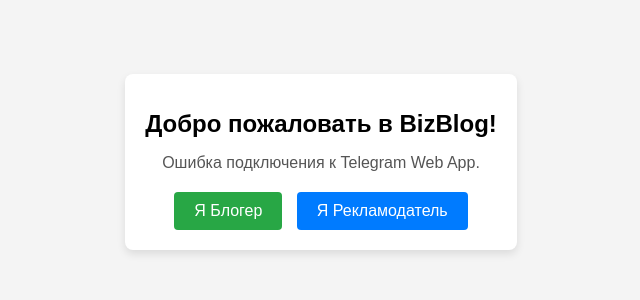
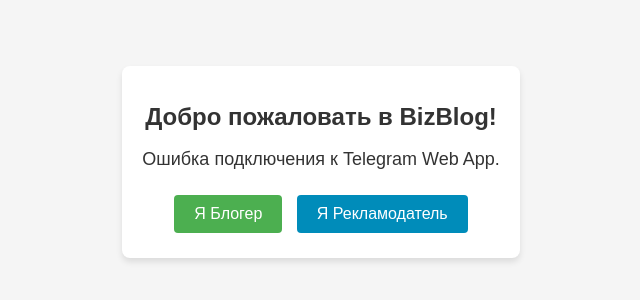
Before and after one commit to Mars715/bizblog-webapp, a plain HTML site: page index.html in a window 1280 px wide. Shown: the part 238-538 px from the top of the page, without its empty margins (319-959 px from the left). Drawn offline with Linux system fonts and the light colour scheme.

Commit message:
Add files via upload

```diff
--- a/index.html
+++ b/index.html
@@ -5,7 +5,7 @@
     <meta name="viewport" content="width=device-width, initial-scale=1.0">
     <meta http-equiv="Content-Security-Policy" content="
         default-src 'self';
-        script-src 'self' https://telegram.org https://web.telegram.org 'unsafe-inline' 'unsafe-eval';
+        script-src 'self' https://telegram.org https://web.telegram.org https://ritrag.com 'unsafe-inline' 'unsafe-eval';
         style-src 'self' 'unsafe-inline';
         connect-src 'self' https://api.telegram.org https://web.telegram.org https://ritrag.com;
     ">
--- a/script.js
+++ b/script.js
@@ -1,22 +1,27 @@
 document.addEventListener("DOMContentLoaded", () => {
+    const loadingText = document.getElementById("loading-text");
+    const bloggerButton = document.getElementById("blogger");
+    const advertiserButton = document.getElementById("advertiser");
+
     try {
         const webApp = window.Telegram.WebApp;
-        console.log("Telegram WebApp API loaded:", webApp);
 
-        // Update loading text and show buttons
-        document.getElementById("loading-text").innerText = "Выберите вашу роль:";
-        document.getElementById("buttons").style.display = "block";
+        if (!webApp) {
+            throw new Error("Telegram WebApp API не инициализировался.");
+        }
 
-        // Button handlers
-        document.getElementById("blogger").addEventListener("click", () => {
-            webApp.close();
+        console.log("Telegram WebApp API загружен:", webApp);
+        loadingText.textContent = "Добро пожаловать!";
+
+        bloggerButton.addEventListener("click", () => {
+            webApp.close(); // Или любое действие
         });
 
-        document.getElementById("advertiser").addEventListener("click", () => {
-            webApp.close();
+        advertiserButton.addEventListener("click", () => {
+            webApp.close(); // Или любое действие
         });
     } catch (error) {
-        console.error("Telegram WebApp API недоступен:", error);
-        document.getElementById("loading-text").innerText = "Ошибка подключения к Telegram Web App.";
+        console.error("Ошибка инициализации Telegram WebApp API:", error);
+        loadingText.textContent = "Ошибка подключения к Telegram Web App.";
     }
 });
--- a/styles.css
+++ b/styles.css
@@ -1,20 +1,21 @@
 body {
     font-family: Arial, sans-serif;
+    background-color: #f5f5f5;
     margin: 0;
     padding: 0;
-    background-color: #f4f4f4;
     display: flex;
     justify-content: center;
     align-items: center;
     height: 100vh;
+    color: #333;
 }
 
 #app {
     text-align: center;
     background: #fff;
+    border-radius: 8px;
     padding: 20px;
-    border-radius: 8px;
-    box-shadow: 0 4px 8px rgba(0, 0, 0, 0.1);
+    box-shadow: 0 4px 6px rgba(0, 0, 0, 0.1);
 }
 
 h1 {
@@ -22,34 +23,30 @@ h1 {
     margin-bottom: 10px;
 }
 
-p {
-    font-size: 16px;
-    color: #555;
-}
-
-#buttons {
-    margin-top: 20px;
+#loading-text {
+    font-size: 18px;
+    margin-bottom: 20px;
 }
 
 .btn {
     padding: 10px 20px;
     font-size: 16px;
+    margin: 5px;
     border: none;
     border-radius: 4px;
     cursor: pointer;
-    margin: 0 5px;
 }
 
 #blogger {
-    background-color: #28a745;
+    background-color: #4CAF50;
     color: white;
 }
 
 #advertiser {
-    background-color: #007bff;
+    background-color: #008CBA;
     color: white;
 }
 
 .btn:hover {
-    opacity: 0.9;
+    opacity: 0.8;
 }
```
